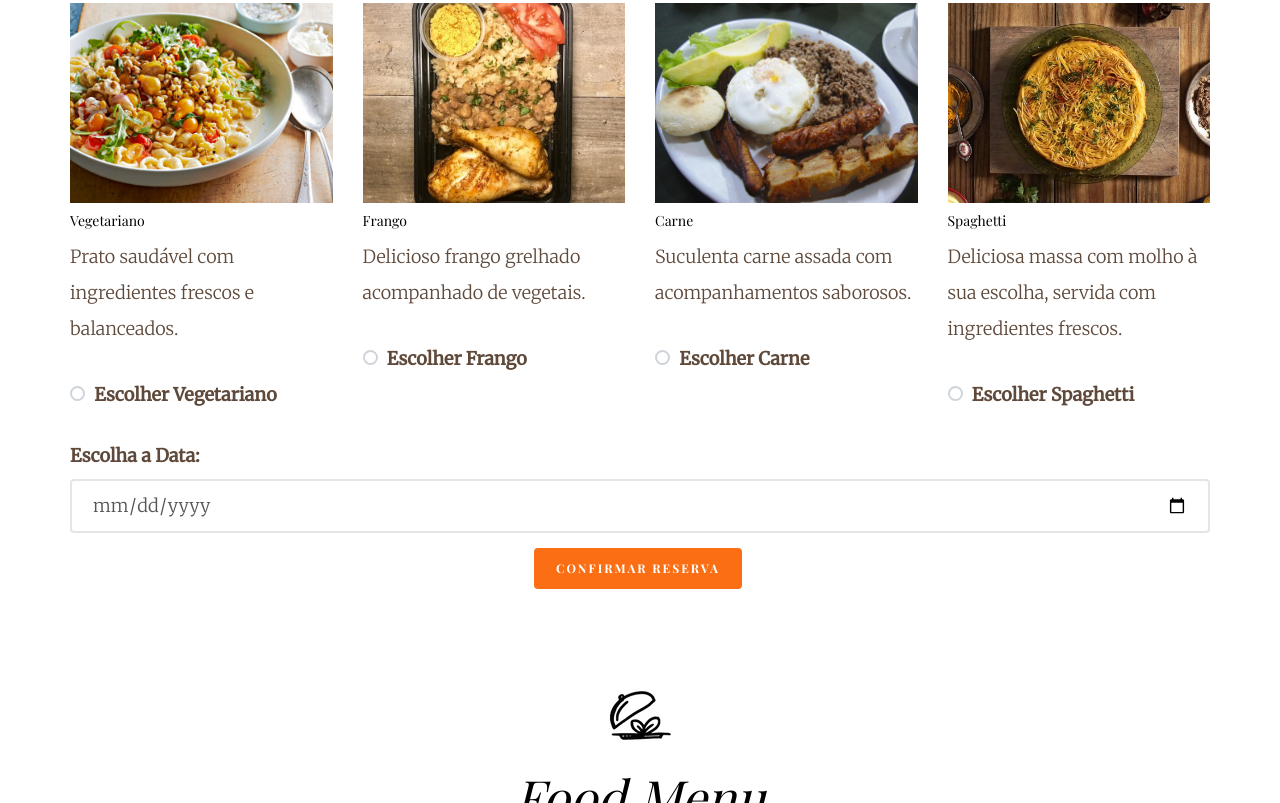
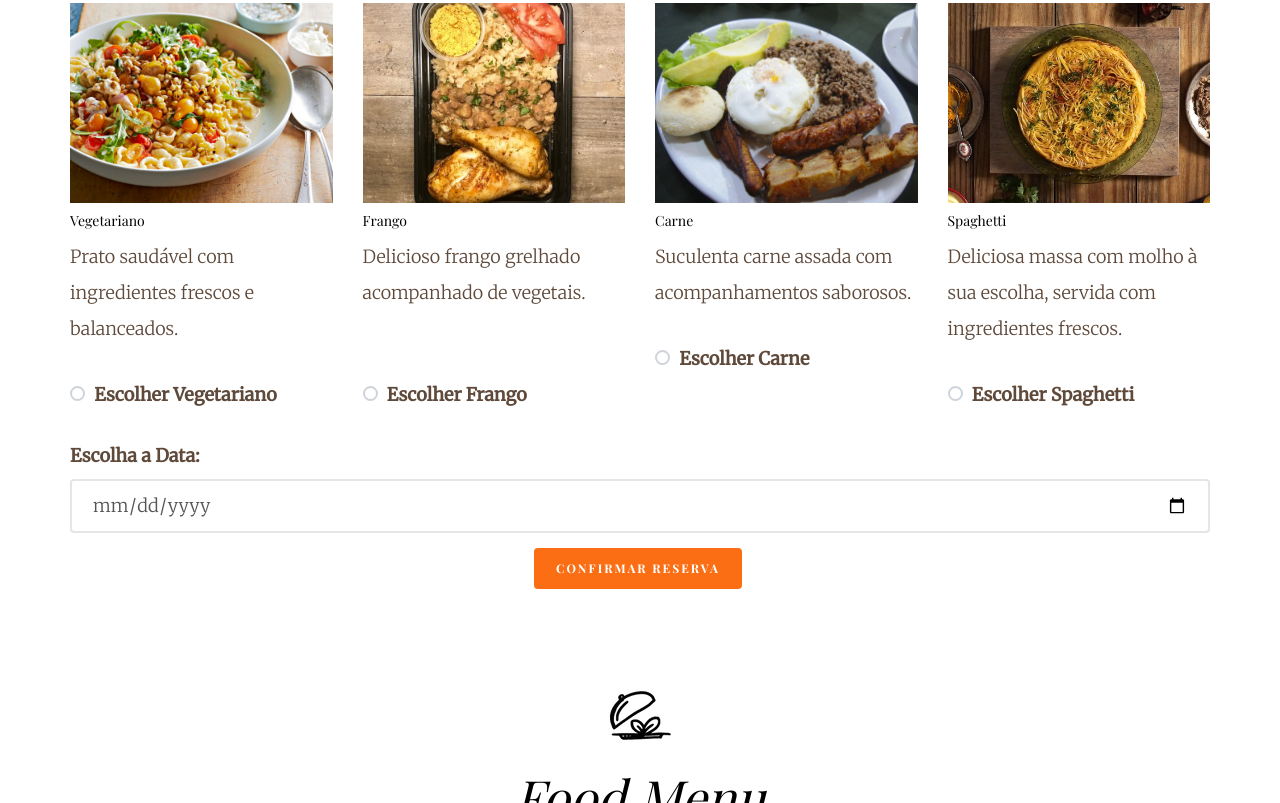
Before and after one commit to zaidonaljbaae/restaurants, a plain HTML site: page index.html in a window 1280 px wide. Shown: the part 2302-3105 px from the top of the page. Drawn offline with nearby package versions, Linux system fonts and the light colour scheme; files whose address does not match are found by name; a web font is replaced by a local one.

Commit message:
Update index.html

```diff
--- a/index.html
+++ b/index.html
@@ -158,7 +158,7 @@
 			  <img src="images/frango refeição.jpg" class="card-img-top" alt="Frango">
 			  <div class="card-body">
 				<h5 class="card-title">Frango</h5>
-				<p class="card-text">Delicioso frango grelhado acompanhado de vegetais.<br></p>
+				<p class="card-text">Delicioso frango grelhado acompanhado de vegetais.<br><br></p>
 				<!-- Radio Button for Chicken -->
 				<div class="form-check">
 				  <input class="form-check-input" type="radio" name="meal" value="Frango" id="mealFrango">
```
